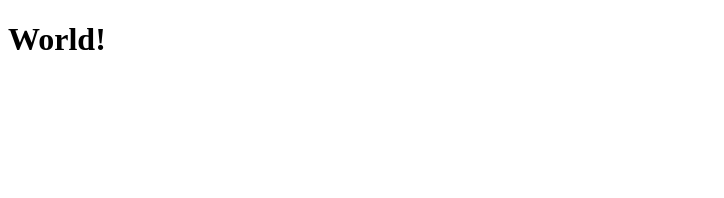
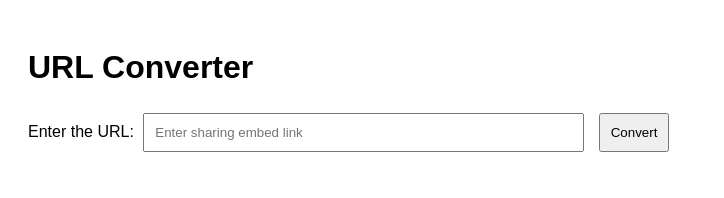
Before and after one commit to Render-i/Another, a plain HTML site: page index.html in a window 1280 px wide. Shown: the whole page, without its empty margins (0-724 px from the left). Drawn offline with Linux system fonts and the light colour scheme.

Commit message:
Update index.html

```diff
--- a/index.html
+++ b/index.html
@@ -1,9 +1,97 @@
 <!DOCTYPE html>
-<html>
+
+<html lang="en">
+
 <head>
-  <title>Hello, World!</title>
+
+    <meta charset="UTF-8">
+
+    <meta name="viewport" content="width=device-width, initial-scale=1.0">
+
+    <title>URL Converter</title>
+
+    <style>
+
+        body {
+
+            font-family: Arial, sans-serif;
+
+            padding: 20px;
+
+        }
+
+        input, button {
+
+            padding: 10px;
+
+            margin: 5px;
+
+        }
+
+        #output {
+
+            margin-top: 10px;
+
+            font-weight: bold;
+
+        }
+
+    </style>
+
 </head>
+
 <body>
-  <h1>World!</h1>
+
+    <h1>URL Converter</h1>
+
+    <label for="inputUrl">Enter the URL:</label>
+
+    <input type="text" id="inputUrl" placeholder="Enter sharing embed link" size="50">
+
+    <button onclick="convertUrl()">Convert</button>
+
+
+
+    <div id="output"></div>
+
+
+
+    <script>
+
+        function convertUrl() {
+
+            var inputUrl = document.getElementById('inputUrl').value;
+
+            var outputDiv = document.getElementById('output');
+
+
+
+            // Regular expression to match the pattern in the input URL
+
+            var regex = /https:\/\/www\.terabox\.com\/sharing\/embed\?surl=([^&]+)/;
+
+            var match = inputUrl.match(regex);
+
+
+
+            if (match) {
+
+                var surl = match[1];
+
+                var outputUrl = 'https://www.terabox.com/wap/share/filelist?surl=' + surl;
+
+                outputDiv.textContent = 'Converted URL: ' + outputUrl;
+
+            } else {
+
+                outputDiv.textContent = 'Invalid URL format. Please enter a valid URL.';
+
+            }
+
+        }
+
+    </script>
+
 </body>
+
 </html>
```
